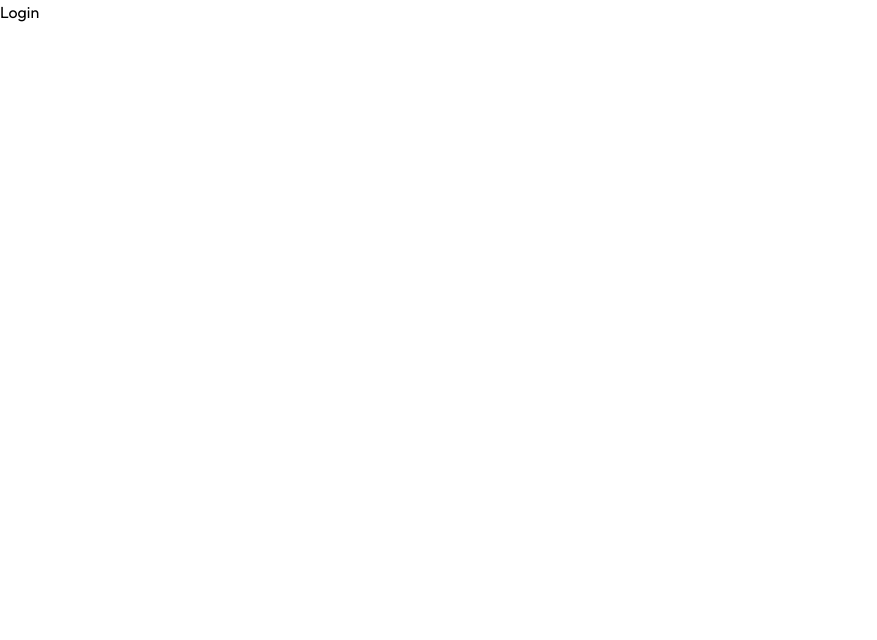
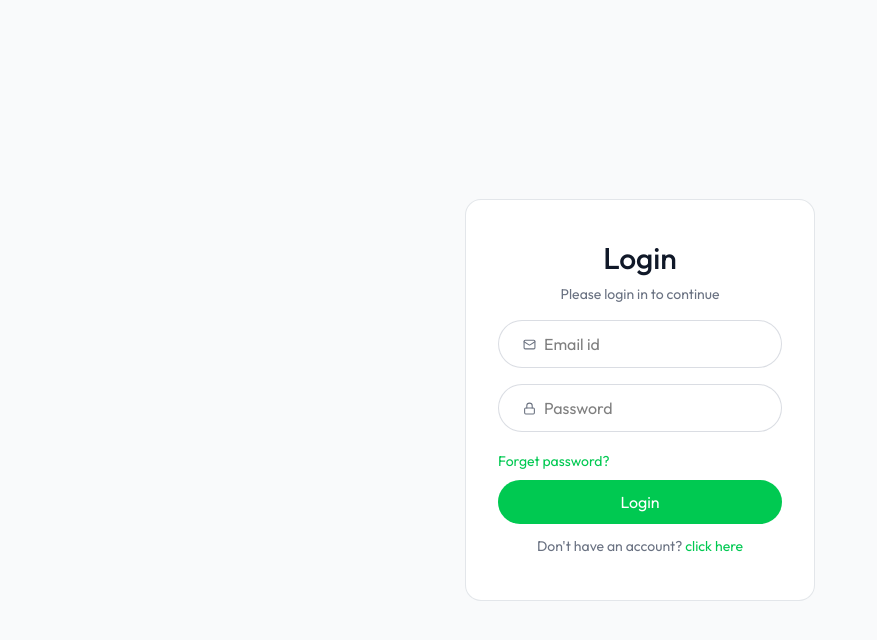
Before and after one commit to UjjwalShakeya/resume_builder, a React (Vite) app in the folder client/: page /login in a window 1280 px wide. Shown: the top 640 px of the page, without its empty margins (0-877 px from the left). Built offline with nearby package versions, Linux system fonts and the light colour scheme.

Commit message:
feat(ui): finalize Login page UI and improve theme consistency - Added query parameter logic to toggle Login and Signup views - Completed page layout and applied theme-based colors - Matched color with ui theme of project

```diff
--- a/client/src/pages/Login.jsx
+++ b/client/src/pages/Login.jsx
@@ -1,9 +1,113 @@
-import React from 'react'
+import React from "react";
+import { User2Icon } from "lucide-react";
+import { Mail } from "lucide-react";
+import { Lock } from "lucide-react";
+
 
 const Login = () => {
+
+  const query = new URLSearchParams(window.location.search);
+  const urlState = query.get('state');
+
+  const [state, setState] = React.useState(urlState ||"login");
+
+  const [formData, setFormData] = React.useState({
+    name: "",
+    email: "",
+    password: "",
+  });
+
+  const handleSubmit = async (e) => {
+    e.preventDefault();
+  };
+
+  const handleChange = (e) => {
+    const { name, value } = e.target;
+    setFormData((prev) => ({ ...prev, [name]: value }));
+  };
+
   return (
-    <h1>Login</h1>
-  )
-}
+    <div className="flex items-center justify-center min-h-screen bg-gray-50">
+      <form
+        onSubmit={handleSubmit}
+        className="sm:w-[350px] w-full text-center border border-gray-300/60 rounded-2xl px-8 bg-white"
+      >
+        <h1 className="text-gray-900 text-3xl mt-10 font-medium">
+          {state === "login" ? "Login" : "Sign up"}
+        </h1>
 
-export default Login
+        <p className="text-gray-500 text-sm mt-2">
+          Please {state} in to continue
+        </p>
+
+        {state !== "login" && (
+          <div className="flex items-center mt-6 w-full bg-white border border-gray-300/80 h-12 rounded-full overflow-hidden pl-6 gap-2">
+            <User2Icon size={16} color="#6B7280" />
+            <input
+              type="text"
+              name="name"
+              placeholder="Name"
+              className="border-none outline-none ring-0"
+              value={formData.name}
+              onChange={handleChange}
+              required
+            />
+          </div>
+        )}
+
+        <div className="flex items-center w-full mt-4 bg-white border border-gray-300/80 h-12 rounded-full overflow-hidden pl-6 gap-2">
+          <Mail size={13} color='#6B7280' />
+          <input
+            type="email"
+            name="email"
+            placeholder="Email id"
+            className="border-none outline-none ring-0"
+            value={formData.email}
+            onChange={handleChange}
+            required
+          />
+        </div>
+        <div className="flex items-center mt-4 w-full bg-white border border-gray-300/80 h-12 rounded-full overflow-hidden pl-6 gap-2">
+          <Lock size={13} color='#6B7280' />
+          <input
+            type="password"
+            name="password"
+            placeholder="Password"
+            className="border-none outline-none ring-0"
+            value={formData.password}
+            onChange={handleChange}
+            required
+          />
+        </div>
+        <div className="mt-4 text-left text-green-500">
+          <button className="text-sm" type="reset">
+            Forget password?
+          </button>
+        </div>
+        <button
+          type="submit"
+          className="mt-2 w-full h-11 rounded-full text-white bg-green-500 hover:opacity-90 transition-opacity"
+        >
+          {state === "login" ? "Login" : "Sign up"}
+        </button>
+        <p
+          onClick={() =>
+            setState((prev) => (prev === "login" ? "register" : "login"))
+          }
+          className="text-gray-500 text-sm mt-3 mb-11"
+        >
+          {state === "login"
+            ? "Don't have an account?"
+            : "Already have an account?"}{" "}
+
+          <a href="#" className="text-green-500 hover:underline">
+            click here
+          </a>
+
+        </p>
+      </form>
+    </div>
+  );
+};
+
+export default Login;
```
